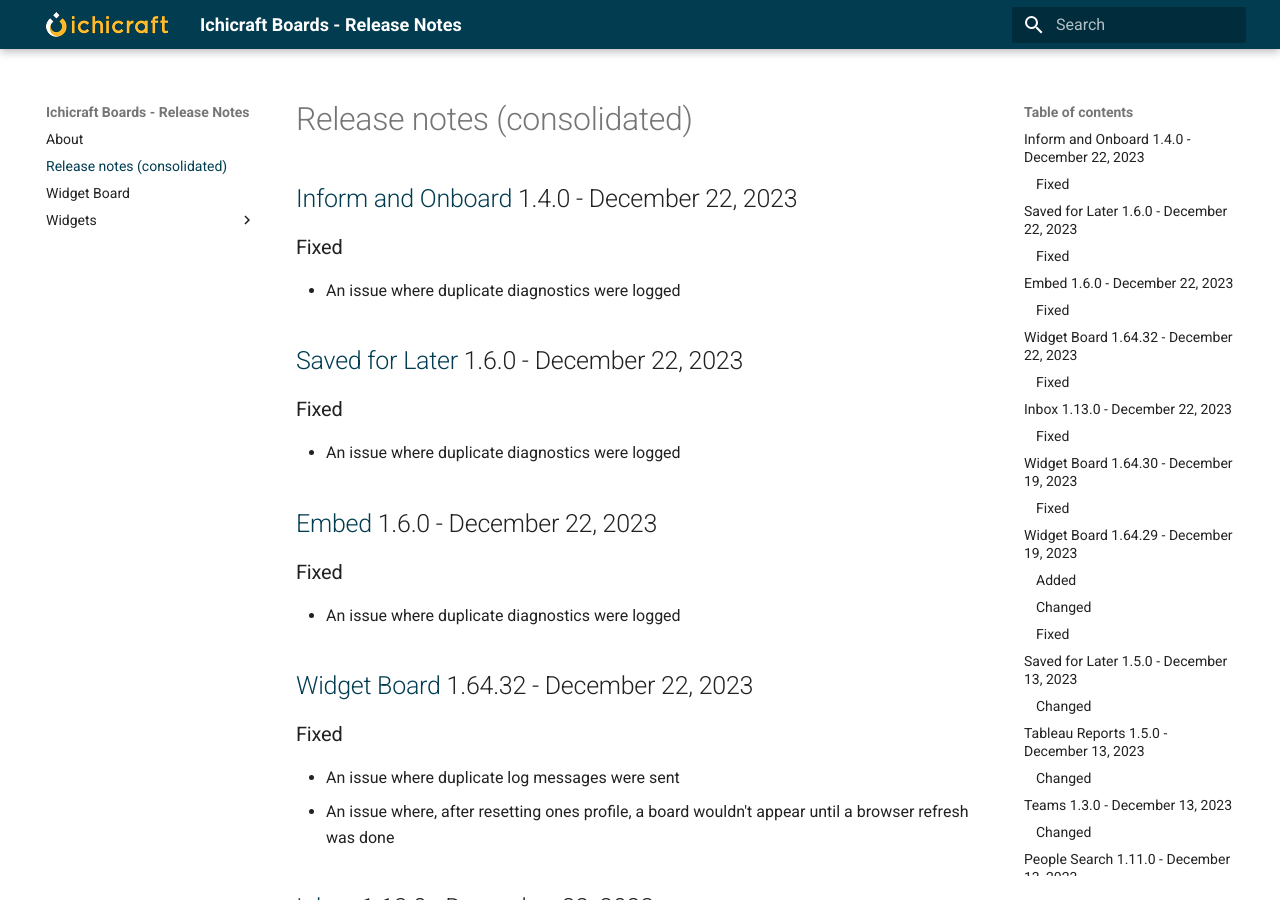
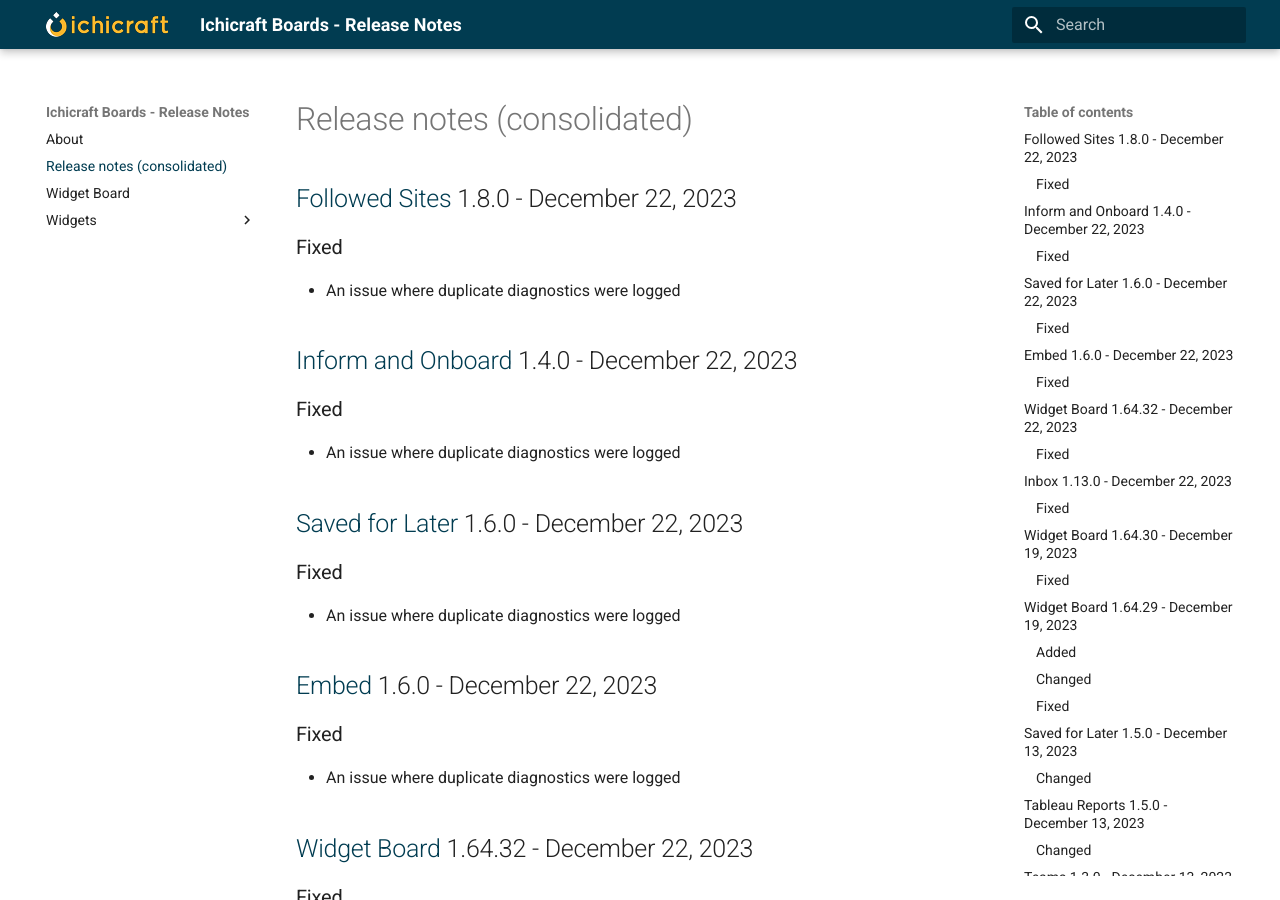
Before and after one commit to ichicraft/widgets-docs, an MkDocs documentation site: the page built from docs/Release-notes-(consolidated).md, in a window 1280 px wide and 900 px high. Built offline with MkDocs 1.6.1 and Material for MkDocs 9.7.7, drawn with Linux system fonts in a browser that asks for light colours.

Commit message:
Release notes updated by BuildService

```diff
--- a/docs/Release-notes-(consolidated).md
+++ b/docs/Release-notes-(consolidated).md
@@ -1,3 +1,8 @@
+## [Followed Sites](./Widgets/Followed Sites.md) 1.8.0 - December 22, 2023
+
+### Fixed
+- An issue where duplicate diagnostics were logged
+
 ## [Inform and Onboard](./Widgets/Inform and Onboard.md) 1.4.0 - December 22, 2023
 
 ### Fixed
```
Also changed, not shown: docs/Widgets/Followed Sites.md (+5 -0 lines).
